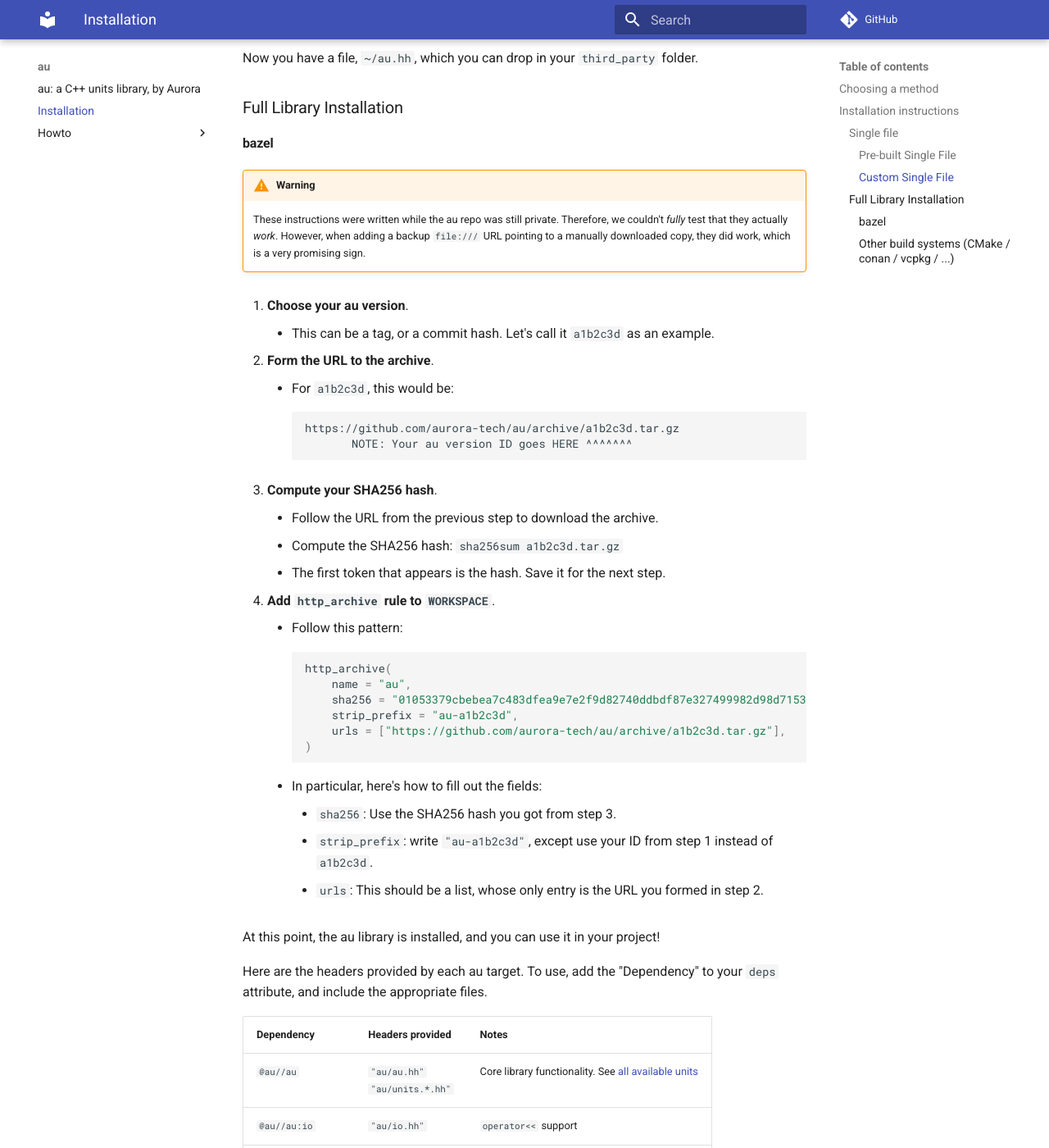
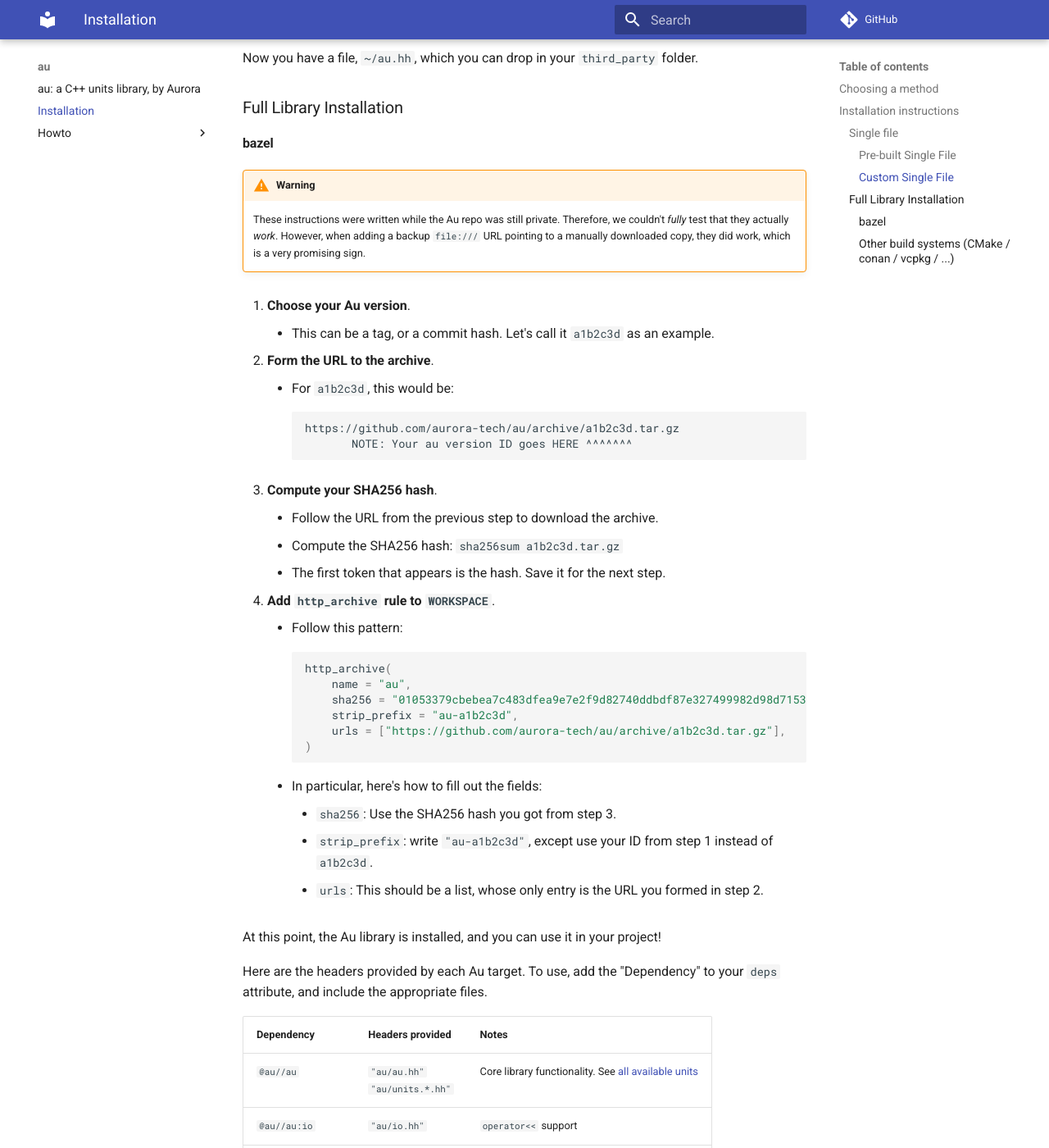
Before and after one commit to aurora-opensource/au, an MkDocs documentation site: the page built from docs/install.md, in a window 1280 px wide and 1400 px high, scrolled down 3476 px. Shown: the whole window at 82% size. Built offline with MkDocs 1.6.1 and Material for MkDocs 9.7.7, drawn with Linux system fonts in a browser that asks for light colours; comment, search, counter and statistics services are not loaded; some of the changed text lies outside the part shown.

Commit message:
Style as "Au"
This is temporary and pending feedback from marketing.  However, "Au" is
a leading candidate, is easily greppable, and is distinct from the
numerous uses of "au" in directories, filenames, and namespaces.

```diff
--- a/docs/install.md
+++ b/docs/install.md
@@ -1,6 +1,6 @@
 # Installation
 
-au can be installed in multiple ways.  First, we'll help you decide which one is right for you.
+Au can be installed in multiple ways.  First, we'll help you decide which one is right for you.
 Then, we'll provide full instructions for each option.
 
 Broadly, you can either do a "full install" of the library, or you can package it into a single
@@ -76,7 +76,7 @@
 UsePreBuilt[Use pre-built single file]
 UseCustom[Use custom single file]
 UseFullInstall[Use full install]
-Usage -->|Just playing around with au| SetupTime
+Usage -->|Just playing around with Au| SetupTime
 SetupTime -->|No! Just let me start!| UsePreBuilt
 SetupTime -->|Sure| UseCustom
 Usage -->|Ready to use in my project!| BuildSystem
@@ -90,11 +90,11 @@
 
 ### Single file
 
-The au library can be packaged as a single header file, which you can include in your project just
+The Au library can be packaged as a single header file, which you can include in your project just
 like any other header.  This works with any build system!
 
 To take this approach, obtain the single file by one of the methods described below.  Then, put it
-inside a `third_party` folder (e.g., as `third_party/au.hh`).  Now you're up and running with au!
+inside a `third_party` folder (e.g., as `third_party/au.hh`).  Now you're up and running with Au!
 
 Every single-file package automatically includes the following features:
 
@@ -167,7 +167,7 @@
 1. **Clone the repo**.
     - Head to the [aurora-tech/au](https://github.com/aurora-tech/au) repo, and follow the typical
       instructions.
-    - If you're just a _user_ of `au`, not a _contributor_, this should be:<br>
+    - If you're just a _user_ of Au, not a _contributor_, this should be:<br>
       `git clone https://github.com/aurora-tech/au.git`
 
 2. **Run the script**.
@@ -184,11 +184,11 @@
 #### bazel
 
 !!! warning
-    These instructions were written while the au repo was still private.  Therefore, we couldn't
+    These instructions were written while the Au repo was still private.  Therefore, we couldn't
     _fully_ test that they actually _work_.  However, when adding a backup `file:///` URL pointing
     to a manually downloaded copy, they did work, which is a very promising sign.
 
-1. **Choose your au version**.
+1. **Choose your Au version**.
     - This can be a tag, or a commit hash.  Let's call it `a1b2c3d` as an example.
 
 2. **Form the URL to the archive**.
@@ -219,9 +219,9 @@
         - `strip_prefix`: write `"au-a1b2c3d"`, except use your ID from step 1 instead of `a1b2c3d`.
         - `urls`: This should be a list, whose only entry is the URL you formed in step 2.
 
-At this point, the au library is installed, and you can use it in your project!
+At this point, the Au library is installed, and you can use it in your project!
 
-Here are the headers provided by each au target.  To use, add the "Dependency" to your `deps`
+Here are the headers provided by each Au target.  To use, add the "Dependency" to your `deps`
 attribute, and include the appropriate files.
 
 | Dependency | Headers provided | Notes |
```
